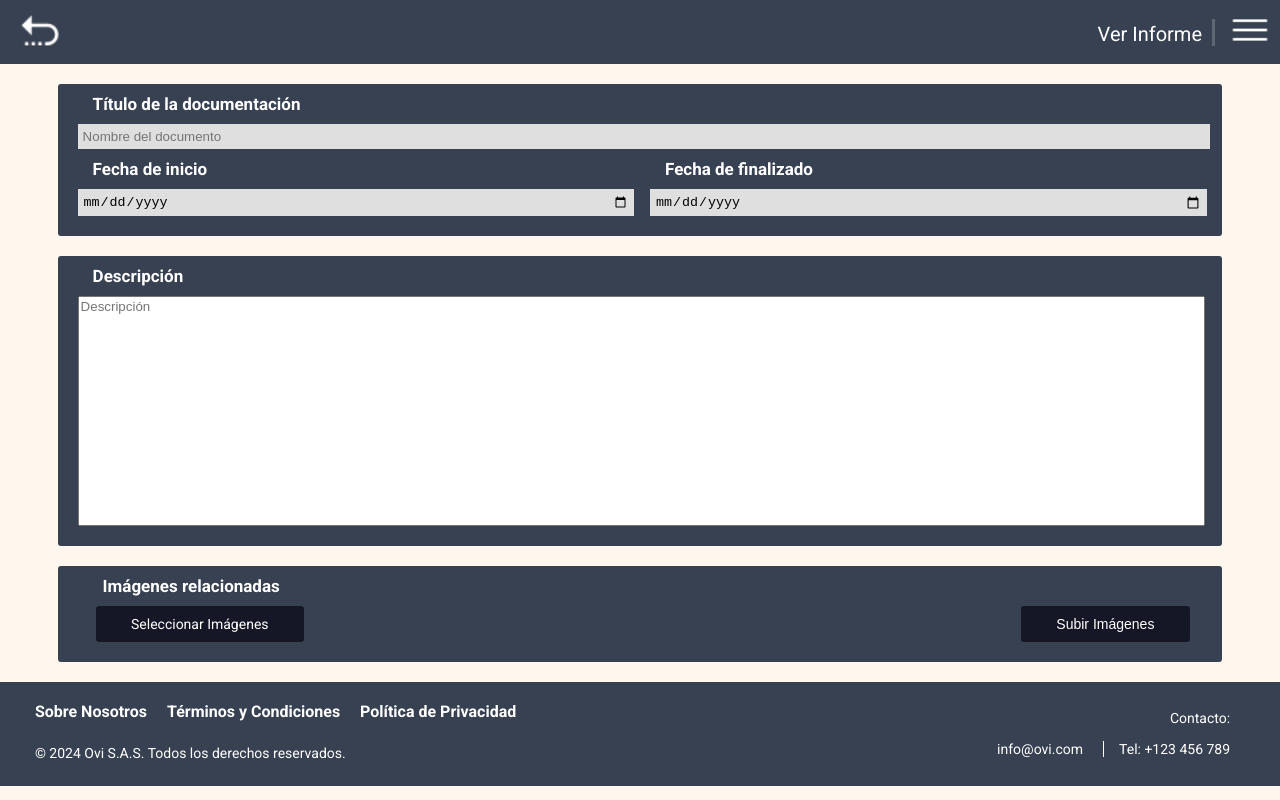
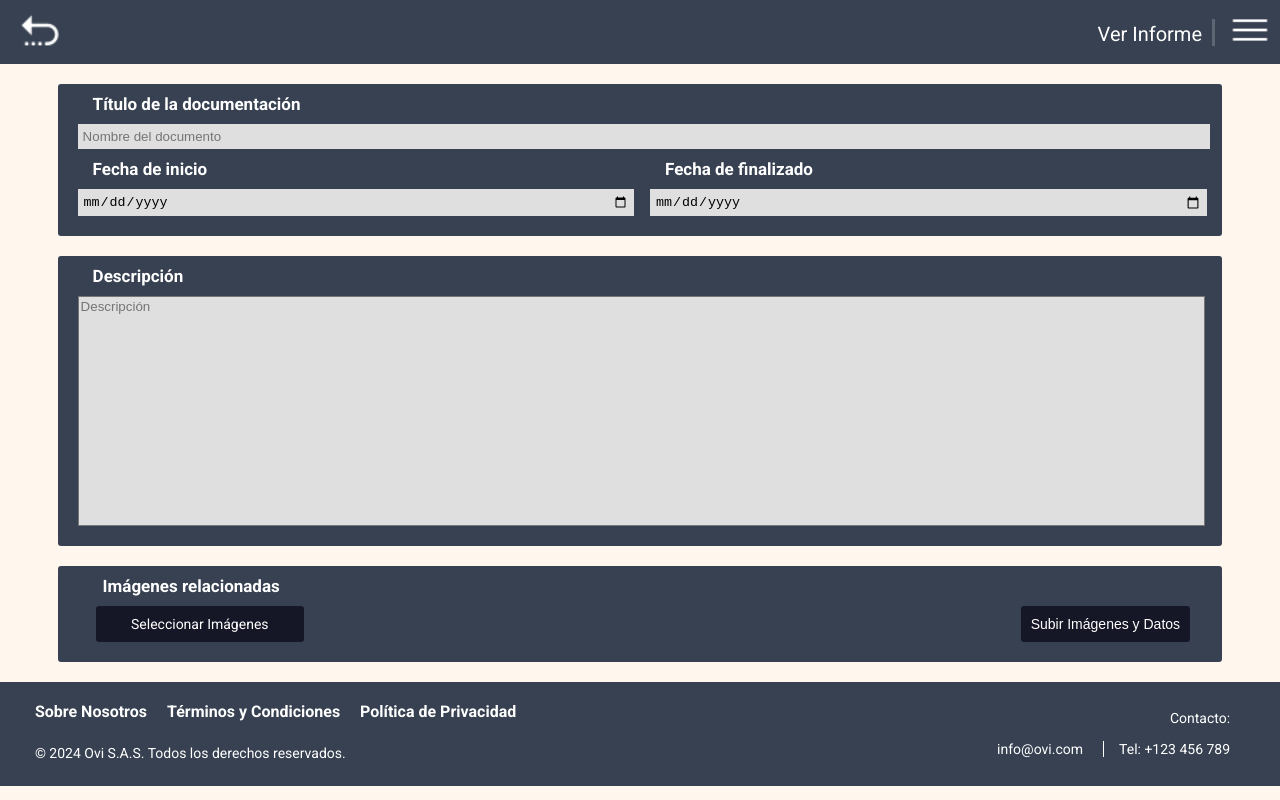
Before and after one commit to Mgomez65/Ovi-Wep-, a React (Vite) app in the folder front/: page /informe in a window 1280 px wide. Built offline with nearby package versions, Linux system fonts and the light colour scheme.

Commit message:
conecto el informe con el back

```diff
--- a/front/src/components/header.jsx
+++ b/front/src/components/header.jsx
@@ -9,6 +9,11 @@ function Header() {
   const isInformePage = location.pathname === "/informe";
   const [isSearchMenuVisible, setIsSearchMenuVisible] = useState(false);
   const searchMenuRef = useRef(null);
+
+  const [documentName, setDocumentName] = useState("");
+  const [startDate, setStartDate] = useState("");
+  const [endDate, setEndDate] = useState("");
+  const [description, setDescription] = useState("");
 
   const toggleSearchMenu = (event) => {
     event.preventDefault();
--- a/front/src/pages/informe.jsx
+++ b/front/src/pages/informe.jsx
@@ -1,4 +1,4 @@
-import { useState } from "react";
+/* import { useState } from "react";
 import React from "react";
 import Header from "../components/header";
 import Footer from "../components/footer"
@@ -31,8 +31,7 @@ const informe = () => {
     });
 
     try {
-      const response = await fetch("/upload", {
-        // Cambia '/upload' a tu endpoint de carga
+      const response = await fetch("http://localhost:3000/informe/create", {
         method: "POST",
         body: formData,
       });
@@ -40,7 +39,6 @@ const informe = () => {
       if (response.ok) {
         const result = await response.json();
         setUploadMessage("Archivos subidos exitosamente");
-        // Aquí puedes hacer algo con el resultado, si es necesario
       } else {
         setUploadMessage("Error al subir los archivos");
       }
@@ -138,3 +136,198 @@ const informe = () => {
 };
 
 export default informe;
+ */
+
+import { useState } from "react";
+import React from "react";
+import Header from "../components/header";
+import Footer from "../components/footer";
+import "../styles/informe.css";
+
+const Informe = () => {
+  const [selectedFiles, setSelectedFiles] = useState([]);
+  const [uploadMessage, setUploadMessage] = useState("");
+  const [uploading, setUploading] = useState(false);
+
+  // Estados para el formulario
+  const [titulo, setTitulo] = useState(""); // Cambiado a "titulo"
+  const [fechaInicio, setFechaInicio] = useState(""); // Cambiado a "fecha_inicio"
+  const [fechaFinal, setFechaFinal] = useState(""); // Cambiado a "fecha_final"
+  const [contenido, setContenido] = useState(""); // Cambiado a "contenido"
+
+  const handleFileChange = (event) => {
+    const newFiles = Array.from(event.target.files);
+    setSelectedFiles((prevFiles) => [...prevFiles, ...newFiles]);
+  };
+
+  const handleFileUpload = async (event) => {
+    event.preventDefault();
+
+    console.log("Título:", titulo);
+    console.log("Fecha Inicio:", fechaInicio);
+    console.log("Fecha Final:", fechaFinal);
+    console.log("Contenido:", contenido);
+
+    if (selectedFiles.length === 0) {
+      setUploadMessage("Por favor, selecciona al menos un archivo para subir.");
+      return;
+    }
+
+    // Asegúrate de que los valores del formulario sean válidos
+    if (!titulo || !fechaInicio || !fechaFinal || !contenido) {
+      setUploadMessage("Por favor, completa todos los campos del formulario.");
+      return;
+    }
+
+    setUploading(true);
+    setUploadMessage("");
+
+    const formData = new FormData();
+
+    selectedFiles.forEach((file) => {
+        formData.append("files", file);
+    });
+
+    // Agregar datos del formulario a FormData
+    formData.append("titulo", titulo); // Cambiado a "titulo"
+    formData.append("fecha_inicio", fechaInicio); // Cambiado a "fecha_inicio"
+    formData.append("fecha_final", fechaFinal); // Cambiado a "fecha_final"
+    formData.append("contenido", contenido); // Cambiado a "contenido"
+
+    for (let [key, value] of formData.entries()) {
+      console.log(key, value); // Esto mostrará cada par clave-valor
+    }
+
+
+    try {
+      const response = await fetch("http://localhost:3000/informe/create", {
+        method: "POST",
+        body: formData,
+      });
+
+      if (response.ok) {
+        const result = await response.json();
+        setUploadMessage("Archivos y datos enviados exitosamente");
+        // Limpiar campos después de la presentación exitosa
+        setTitulo("");
+        setFechaInicio("");
+        setFechaFinal("");
+        setContenido("");
+        setSelectedFiles([]);
+      } else {
+        setUploadMessage("Error al subir los archivos y datos");
+      }
+    } catch (error) {
+      setUploadMessage("Error al subir los archivos y datos");
+    } finally {
+      setUploading(false);
+    }
+  };
+
+  const handleRemoveFile = (fileToRemove) => {
+    setSelectedFiles((prevFiles) =>
+      prevFiles.filter((file) => file !== fileToRemove)
+    );
+  };
+
+  return (
+    <>
+      <Header />
+      <div className="containerTituloFechas">
+        <h2>Título de la documentación</h2>
+        <input
+          type="text"
+          placeholder="Nombre del documento"
+          value={titulo} // Cambiado a "titulo"
+          onChange={(e) => setTitulo(e.target.value)} // Cambiado a "setTitulo"
+        />
+        <div className="Fechas">
+          <div>
+            <h2>Fecha de inicio</h2>
+            <input
+              type="date"
+              name="fechaInicio"
+              id="fechaInicio"
+              value={fechaInicio} // Cambiado a "fechaInicio"
+              onChange={(e) => setFechaInicio(e.target.value)} // Cambiado a "setFechaInicio"
+            />
+          </div>
+          <div>
+            <h2>Fecha de finalizado</h2>
+            <input
+              type="date"
+              name="fechaFin"
+              id="fechaFin"
+              value={fechaFinal} // Cambiado a "fechaFinal"
+              onChange={(e) => setFechaFinal(e.target.value)} // Cambiado a "setFechaFinal"
+            />
+          </div>
+        </div>
+      </div>
+      <div className="containerDescripcion">
+        <h2>Descripción</h2>
+        <textarea
+          type="text"
+          name="contenido" // Cambiado a "contenido"
+          id="contenido" // Cambiado a "contenido"
+          placeholder="Descripción"
+          className="inputDescripcion"
+          value={contenido} // Cambiado a "contenido"
+          onChange={(e) => setContenido(e.target.value)} // Cambiado a "setContenido"
+        />
+      </div>
+      <div className="containerImagenes">
+        <h2>Imágenes relacionadas</h2>
+        <div className="upload-container">
+          <form onSubmit={handleFileUpload}>
+            <div className="botonesForm">
+              <label htmlFor="fileInput" className="custom-file-upload">
+                Seleccionar Imágenes
+              </label>
+              <div className="divBotonSubir">
+                <button
+                  type="submit"
+                  disabled={uploading}
+                  className="botonSubir"
+                >
+                  {uploading ? "Subiendo..." : "Subir Imágenes y Datos"}
+                </button>
+              </div>
+              <input
+                type="file"
+                id="fileInput"
+                name="files"
+                accept="image/*"
+                multiple
+                onChange={handleFileChange}
+                style={{ display: 'none' }} // Esconder el input de archivo
+              />
+            </div>
+            <div>
+              {selectedFiles.map((file, index) => (
+                <div key={index} className="image-preview-container">
+                  <img
+                    src={URL.createObjectURL(file)}
+                    alt={`Vista previa ${index}`}
+                    className="image-preview"
+                  />
+                  <button
+                    type="button"
+                    onClick={() => handleRemoveFile(file)}
+                    className="remove-button"
+                  >
+                    Eliminar
+                  </button>
+                </div>
+              ))}
+            </div>
+          </form>
+        </div>
+        {uploadMessage && <p>{uploadMessage}</p>}
+      </div>
+      <Footer />
+    </>
+  );
+};
+
+export default Informe;
--- a/front/src/pages/login.jsx
+++ b/front/src/pages/login.jsx
@@ -19,29 +19,6 @@ const Login = () => {
     reset,
   } = useForm();
 
-  /* const onSubmit = async (data) => {
-    try {
-      const response = await fetch("http://localhost:3000/login", {
-        method: "post",
-        headers: {
-          "Content-Type": "application/json",
-        },
-        body: JSON.stringify(data),
-        credentials: "include",
-      });
-      const respuesta = await response.json();
-
-      console.log(respuesta, "entre");
-      if (response.status == 200) {
-        navigate("/home");
-      } else {
-        alert(respuesta.message);
-      }
-    } catch (error) {
-      console.error("Error al iniciar sesión:", error);
-    }
-  }; */
-
   const onSubmit = async (data) => {
     try {
       const response = await fetch("http://localhost:3000/login", {
@@ -50,7 +27,7 @@ const Login = () => {
           "Content-Type": "application/json",
         },
         body: JSON.stringify(data),
-        credentials: "include", // Solo si usas cookies
+        credentials: "include",
       });
 
       const respuesta = await response.json();
@@ -58,8 +35,7 @@ const Login = () => {
       console.log(respuesta, "entre");
 
       if (response.status === 200) {
-        // Si estás usando un token JWT en el backend:
-        const token = respuesta.token;  // Suponiendo que el token está en `respuesta.token`
+        const token = respuesta.token;
 
         if (token) {
           localStorage.setItem('token', token);
--- a/front/src/styles/informe.css
+++ b/front/src/styles/informe.css
@@ -59,6 +59,7 @@
     box-sizing: border-box;
     resize: none;
     display: block;
+    background-color: #dfdfdf;
 }
 
 .inputDescripcion::placeholder {
```
Also changed, not shown: front/src/App.css (+6 -1 lines).
